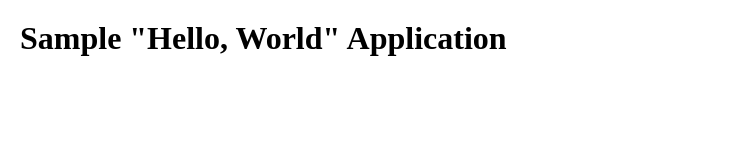
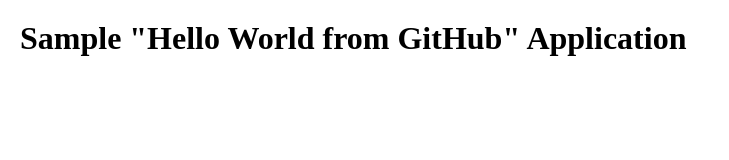
Before and after one commit to purplepaladin96/webtest1, a plain HTML site: page index.html in a window 1280 px wide. Shown: the whole page, without its empty margins (0-729 px from the left). Drawn offline with Linux system fonts and the light colour scheme.

Commit message:
Update index.html

```diff
--- a/index.html
+++ b/index.html
@@ -7,7 +7,7 @@
     <table border="0" cellpadding="10">
       <tr>
         <td>
-          <h1>Sample "Hello, World" Application</h1>
+          <h1>Sample "Hello World from GitHub" Application</h1>
         </td>
       </tr>
     </table>
```
